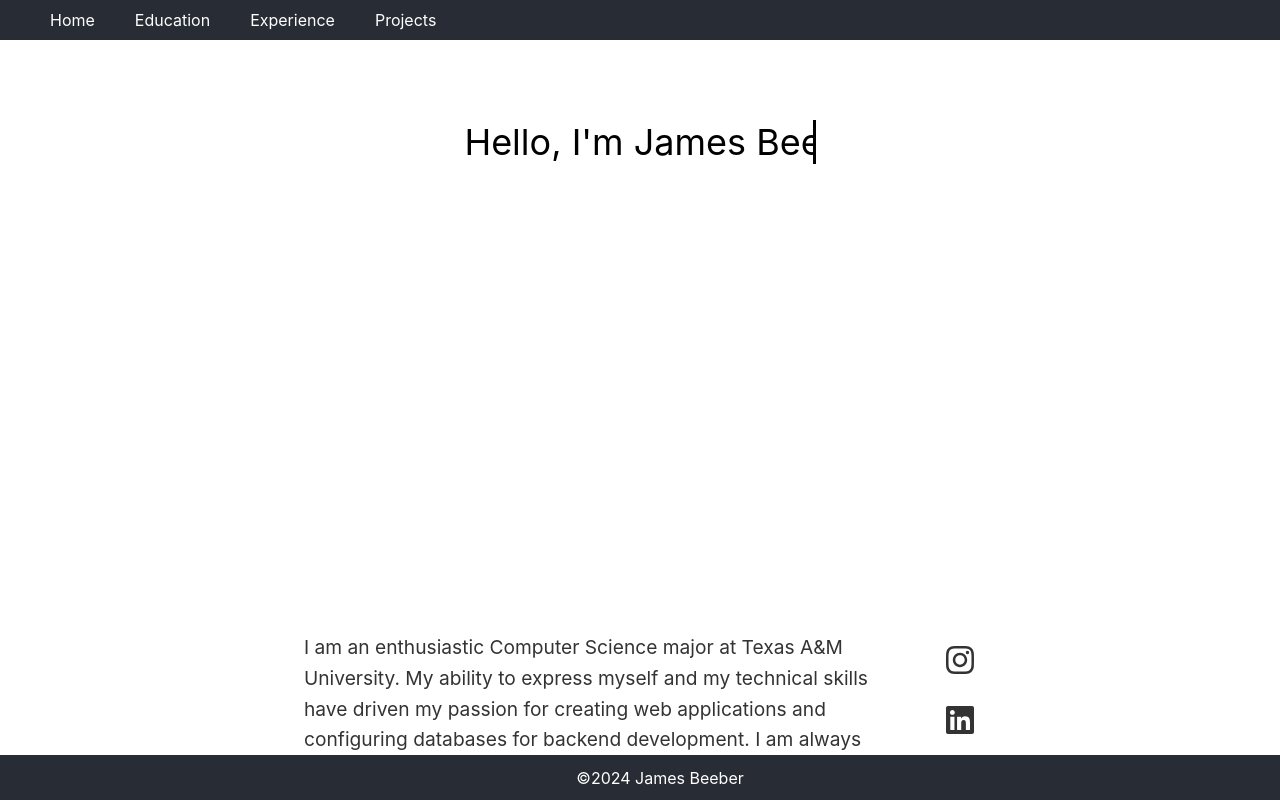
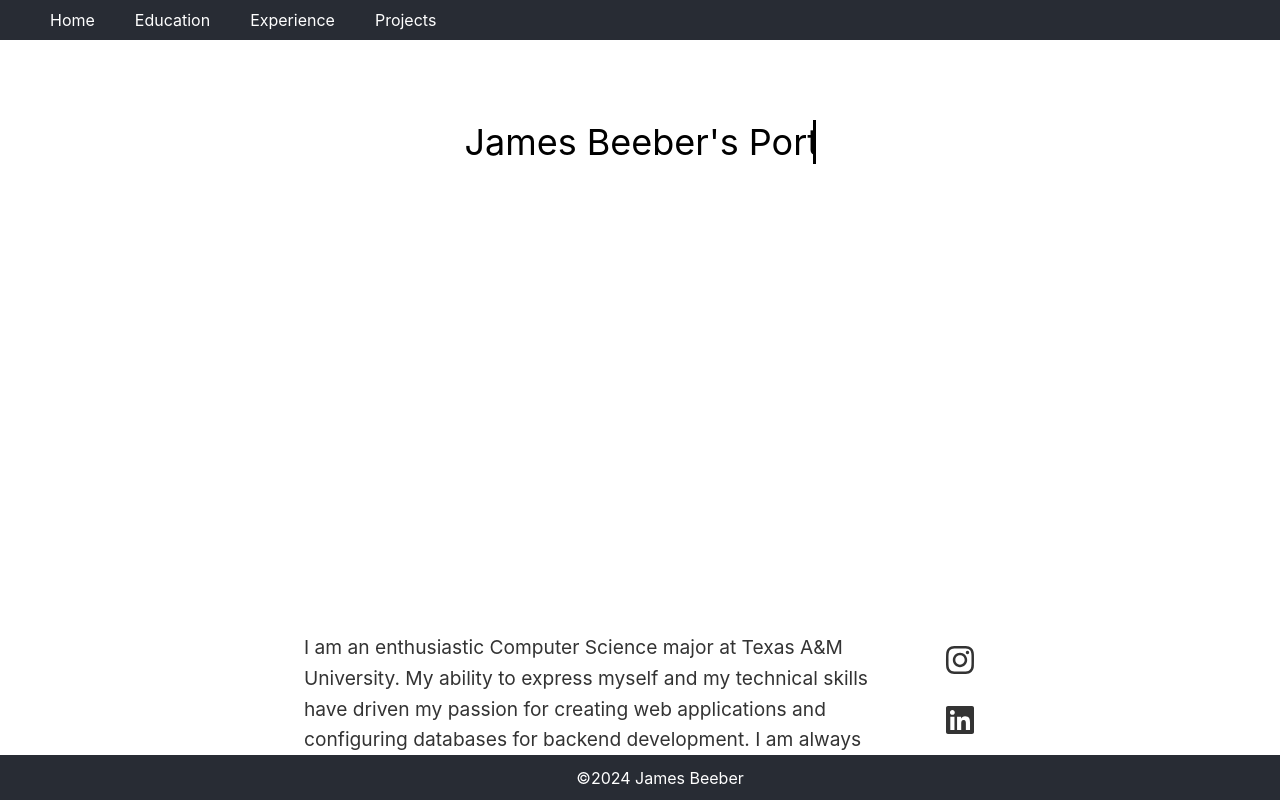
Before and after one commit to jhbeeber/jhbeeber.github.io, a React (Create React App) app in the folder website/: page / in a window 1280 px wide. Both pictures are taken after a click on the button "Explore my profile". Shown: the top 800 px of the page. Built offline with nearby package versions, Linux system fonts and the light colour scheme.

Commit message:
Updated header upon entering main site

```diff
--- a/website/src/App.js
+++ b/website/src/App.js
@@ -7,9 +7,11 @@ import { FaInstagram, FaLinkedin, FaGithub } from 'react-icons/fa';
 function App() {
   const [showContent, setShowContent] = useState(false);
   const [hoveredCourse, setHoveredCourse] = useState(null);
+  const [welcomeText, setWelcomeText] = useState("Hello, I'm James Beeber!");
 
   const handleExploreClick = () => {
     setShowContent(true);
+    setWelcomeText("James Beeber's Portfolio");
   };
 
   const courses = [
@@ -54,7 +56,7 @@ function App() {
           <main>
             <section id="home" className="home-section">
               <div className="typing-animation">
-                <span>Hello, I'm James Beeber!</span>
+                <span>{welcomeText}</span>
               </div>
               <div className="memoji-container">
                 <img src={memoji} alt="Memoji" className="memoji" />
```
